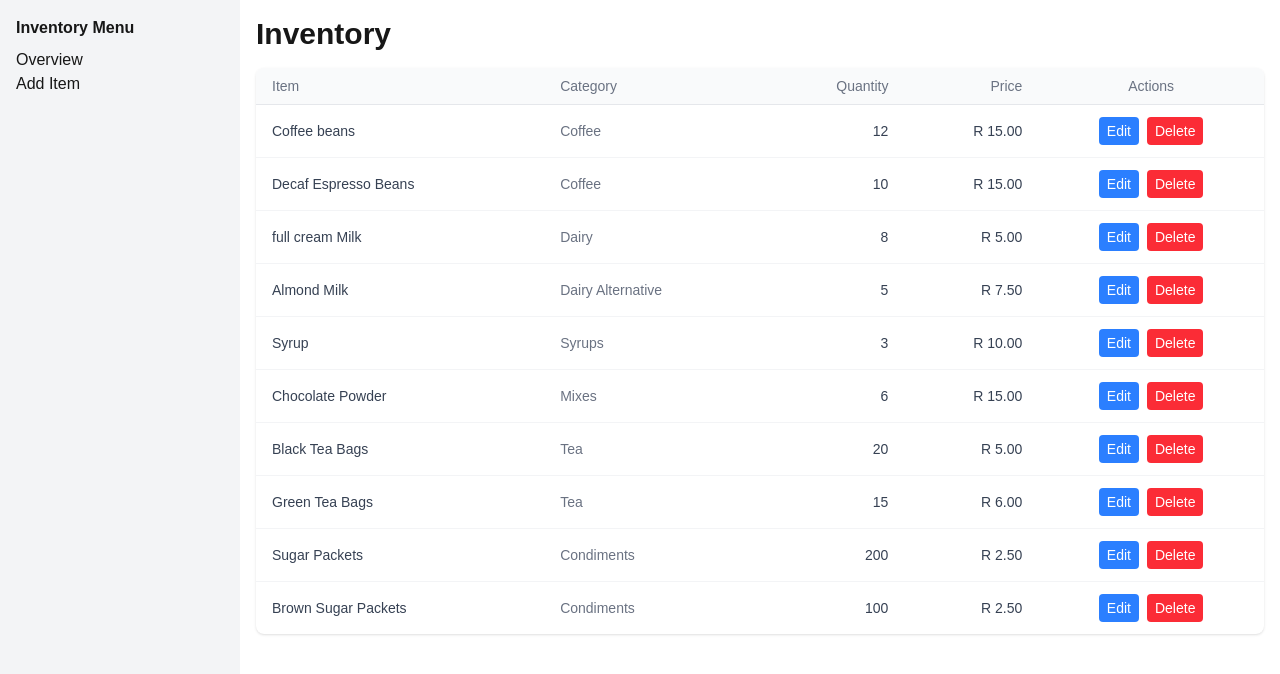
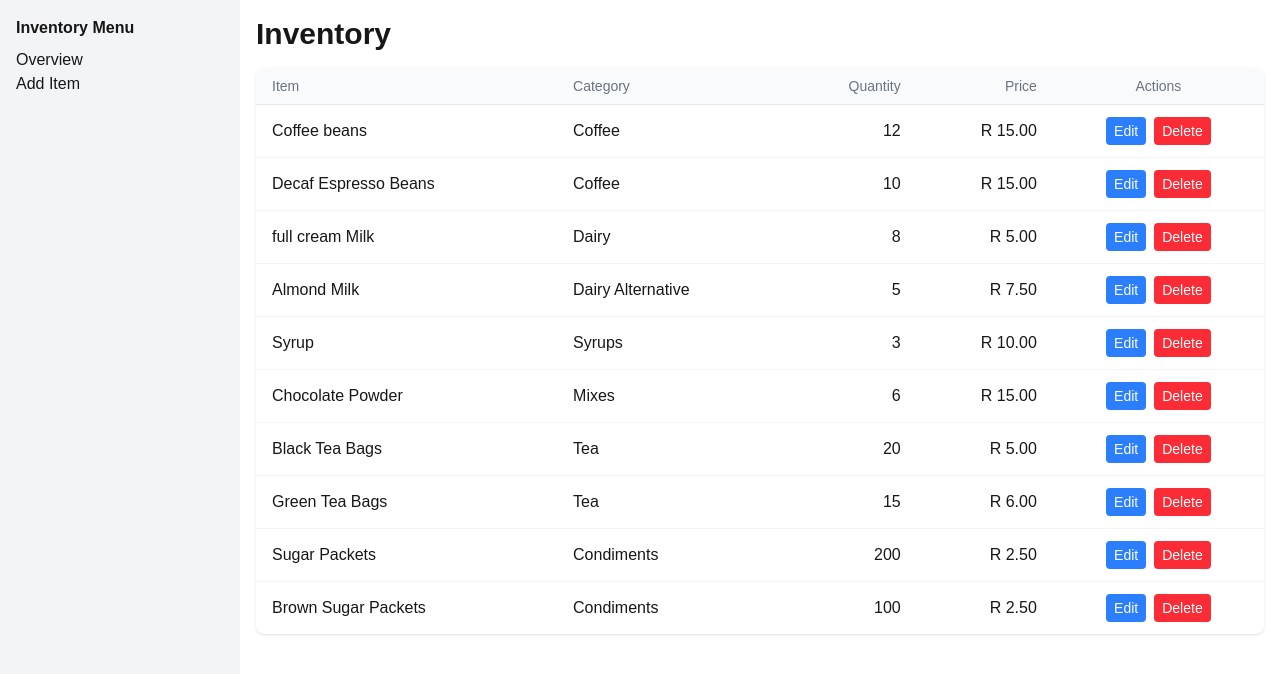
Before and after one commit to COS301-SE-2025/Coffee-Shop-Manager, a Next.js app in the folder koffieblik-login/: page /inventory in a window 1280 px wide. Shown: the top 674 px of the page. Built offline with nearby package versions, Linux system fonts and the light colour scheme.

Commit message:
added styling to inventory table.

```diff
--- a/koffieblik-login/src/app/inventory/page.tsx
+++ b/koffieblik-login/src/app/inventory/page.tsx
@@ -65,22 +65,24 @@ export default function InventoryPage() {
         <tbody className="divide-y divide-gray-100">
             {inventoryData.map(item => (
               <tr key={item.id} className="hover:bg-gray-50">
-                <td className="px-4 py-3 whitespace-nowrap text-sm text-gray-700">{item.name}</td>
-                <td className="px-4 py-3 whitespace-nowrap text-sm text-gray-500">{item.category}</td>
-                <td className="px-4 py-3 whitespace-nowrap text-sm text-gray-700 text-right">{item.quantity}</td>
-                <td className="px-4 py-3 whitespace-nowrap text-sm text-gray-700 text-right">
+                <td className="px-4 ">{item.name}</td>
+                <td className="px-4 ">{item.category}</td>
+                <td className="px-4 py-2 text-right">{item.quantity}</td>
+                <td className="px-4  text-right">
                   R {item.price.toFixed(2)}
                 </td>
                 <td className="px-4 py-3 whitespace-nowrap text-center text-sm">
-                  <button className="px-2 py-1 text-sm bg-blue-500 hover:bg-blue-600 text-white rounded mr-2">
+                  <button className="px-2 py-1  bg-blue-500 hover:bg-blue-600 text-white rounded mr-2">
                     Edit
                   </button>
-                  <button className="px-2 py-1 text-sm bg-red-500 hover:bg-red-600 text-white rounded">
+                  <button className="px-2 py-1  bg-red-500 hover:bg-red-600 text-white rounded">
                     Delete
                   </button>
                 </td>
               </tr>
             ))}
+
+
           </tbody>
 
 
```
